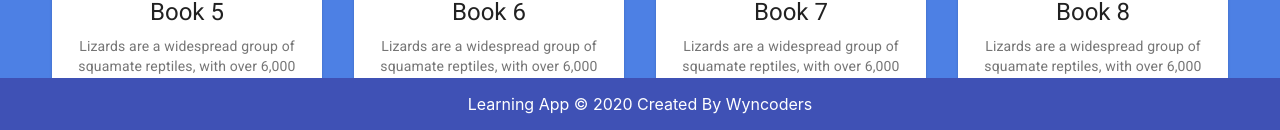
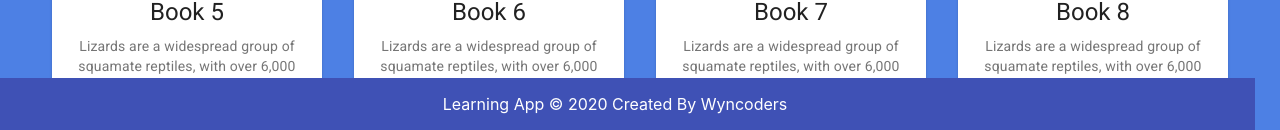
Before and after one commit to mj305/U-FLearningApp, a React (Create React App) app: page /bookscollection in a window 1280 px wide. Shown: the part 670-800 px from the top of the page. Built offline with nearby package versions, Linux system fonts and the light colour scheme.

Commit message:
footer finished

```diff
--- a/src/Components/Footer/FooterComponent.css
+++ b/src/Components/Footer/FooterComponent.css
@@ -8,6 +8,7 @@
   width: 100%;
   position: fixed;
   bottom: 0px;
+  margin-left: -50px;
 }
 
 p {
```
